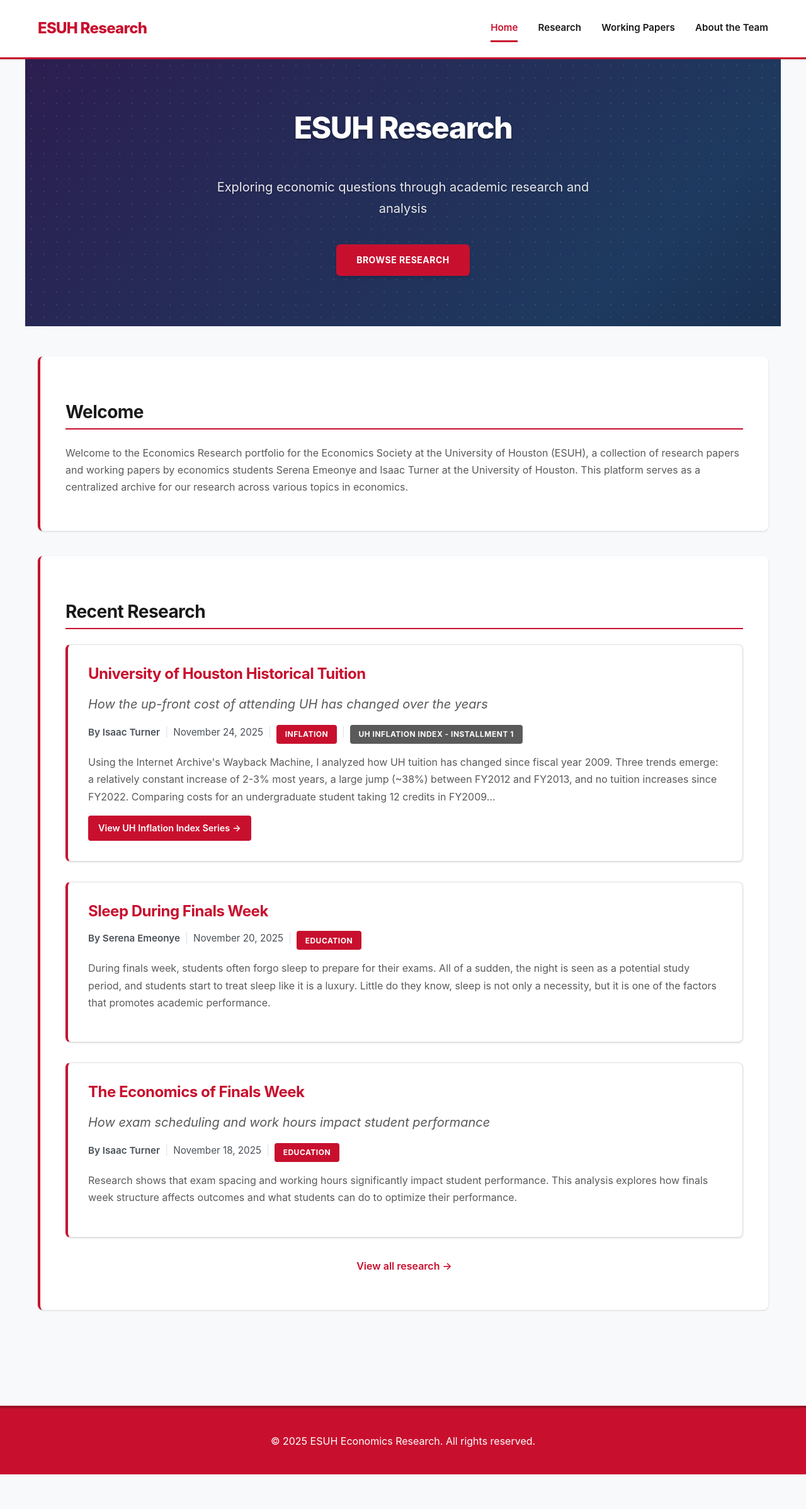
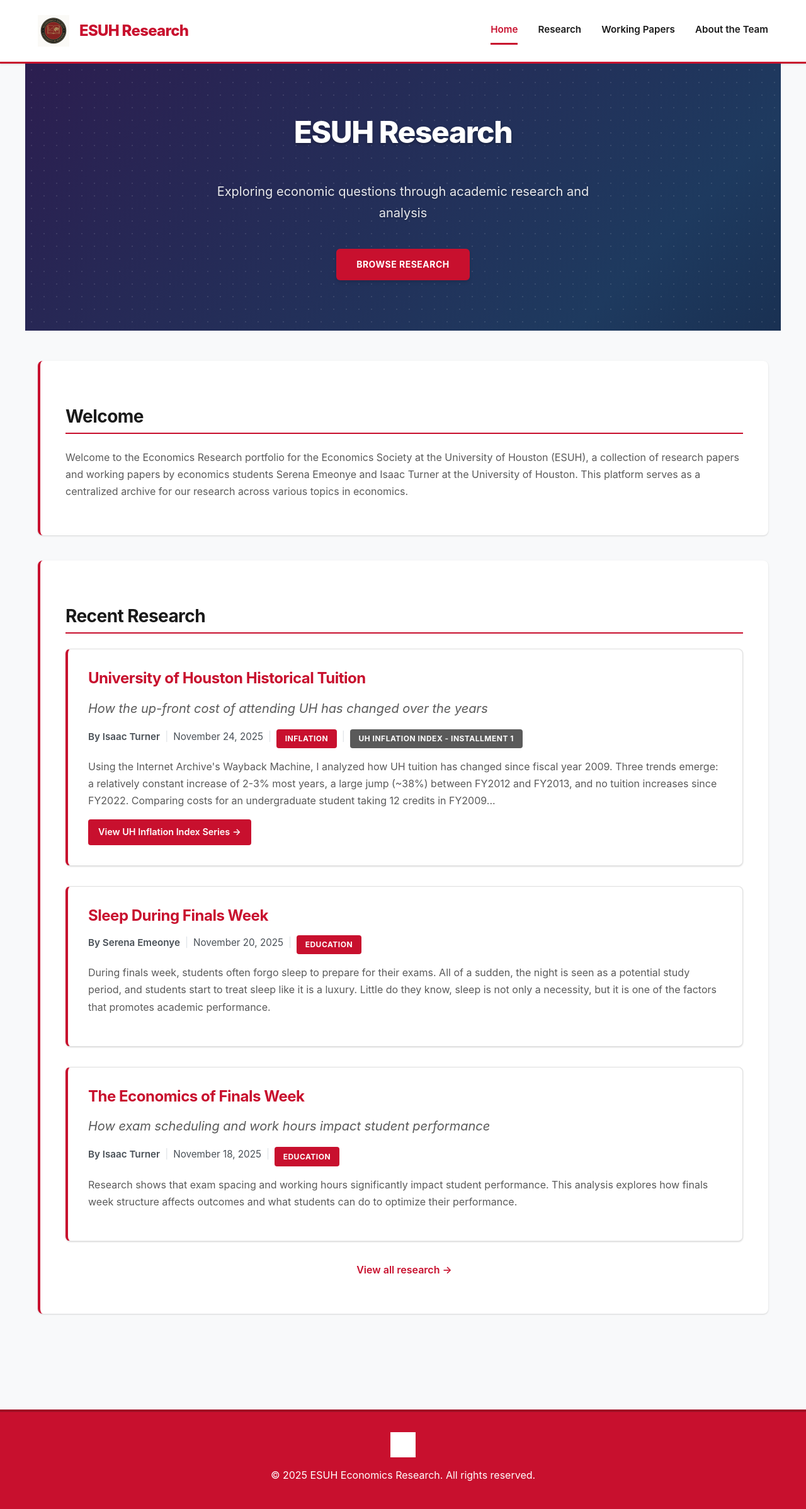
Before and after one commit to econsociety/esuh, a Jekyll site: the page built from index.html, in a window 1280 px wide. Shown: the whole page at 63% size. Built offline with Jekyll 4.4.1, drawn with Linux system fonts in a browser that asks for light colours; before the commit the page ends 2341 px from its top, so only the background shows below that.

Commit message:
Add ESUH logo to website header, footer, and as favicon
- Added logo to header next to site title
- Added logo to footer with white filter for visibility
- Set logo as favicon for all pages (browser tab icon)
- Added responsive styling for logo on mobile devices

```diff
--- a/_includes/footer.html
+++ b/_includes/footer.html
@@ -1,6 +1,7 @@
 <footer class="site-footer">
   <div class="container">
     <div class="footer-content">
+      <img src="{{ '/assets/images/esuh_logo.png' | relative_url }}" alt="ESUH Logo" class="footer-logo">
       <p>&copy; {{ 'now' | date: "%Y" }} ESUH Economics Research. All rights reserved.</p>
     </div>
   </div>
--- a/_includes/header.html
+++ b/_includes/header.html
@@ -2,6 +2,9 @@
   <div class="container">
     <div class="header-content">
       <div class="site-title">
+        <a href="{{ '/' | relative_url }}">
+          <img src="{{ '/assets/images/esuh_logo.png' | relative_url }}" alt="ESUH Logo" class="site-logo">
+        </a>
         <a href="{{ '/' | relative_url }}">{{ site.title }}</a>
       </div>
       <nav class="site-nav">
--- a/_layouts/default.html
+++ b/_layouts/default.html
@@ -5,6 +5,8 @@
   <meta name="viewport" content="width=device-width, initial-scale=1.0">
   <title>{% if page.title %}{{ page.title }} | {% endif %}{{ site.title }}</title>
   <meta name="description" content="{% if page.description %}{{ page.description }}{% else %}{{ site.description }}{% endif %}">
+  <link rel="icon" type="image/png" href="{{ '/assets/images/esuh_logo.png' | relative_url }}">
+  <link rel="apple-touch-icon" href="{{ '/assets/images/esuh_logo.png' | relative_url }}">
   <link rel="preconnect" href="https://fonts.googleapis.com">
   <link rel="preconnect" href="https://fonts.gstatic.com" crossorigin>
   <link href="https://fonts.googleapis.com/css2?family=Inter:wght@400;600;700;800&display=swap" rel="stylesheet">
--- a/assets/css/main.css
+++ b/assets/css/main.css
@@ -102,6 +102,18 @@ a:hover {
   justify-content: space-between;
   align-items: center;
   flex-wrap: wrap;
+}
+
+.site-title {
+  display: flex;
+  align-items: center;
+  gap: 1rem;
+}
+
+.site-title .site-logo {
+  height: 50px;
+  width: auto;
+  display: block;
 }
 
 .site-title a {
@@ -518,6 +530,14 @@ tbody tr:hover {
   border-top: 4px solid var(--primary-dark);
 }
 
+.footer-logo {
+  height: 40px;
+  width: auto;
+  margin: 0 auto 1rem;
+  display: block;
+  filter: brightness(0) invert(1);
+}
+
 .footer-content p {
   margin: 0.5rem 0;
 }
@@ -532,6 +552,10 @@ tbody tr:hover {
   .header-content {
     flex-direction: column;
     gap: 1rem;
+  }
+
+  .site-title .site-logo {
+    height: 40px;
   }
 
   .site-nav {
```
